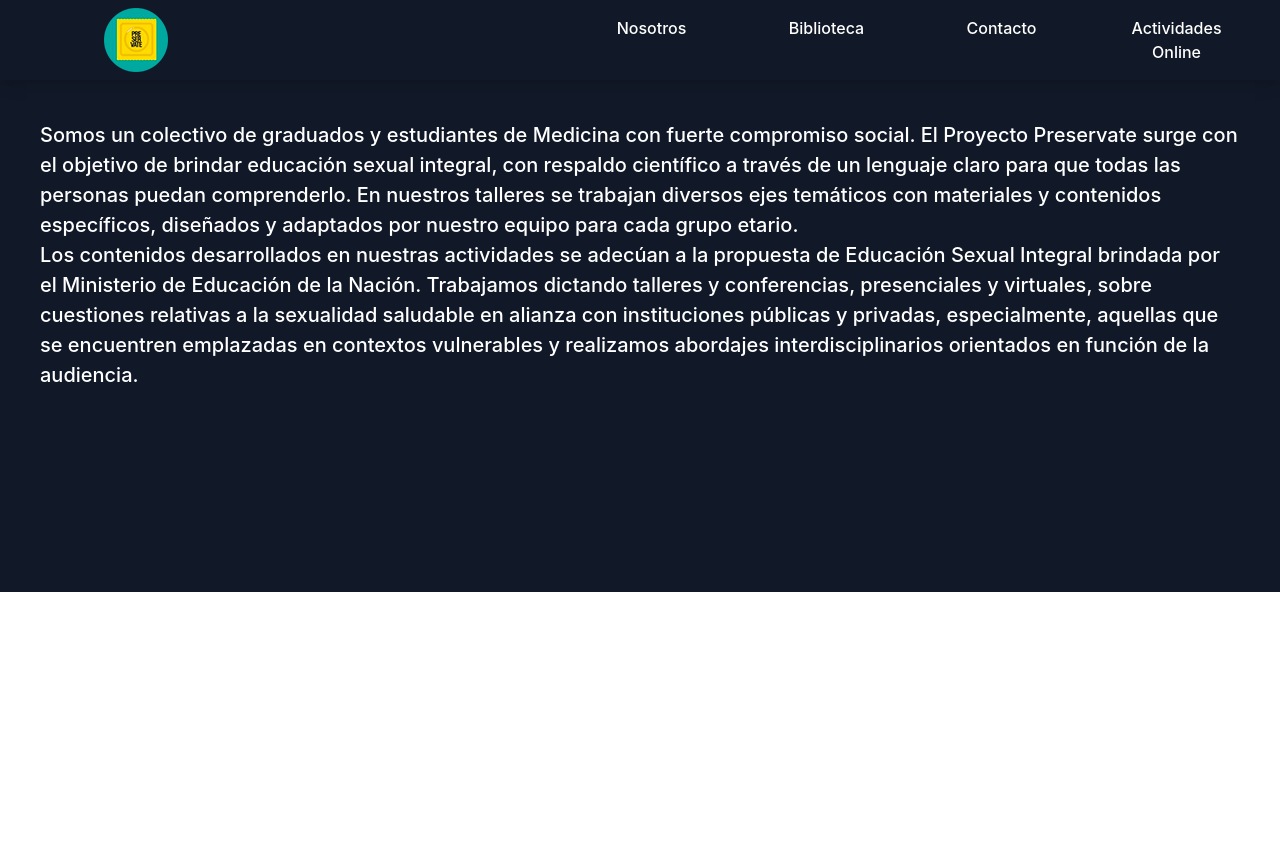
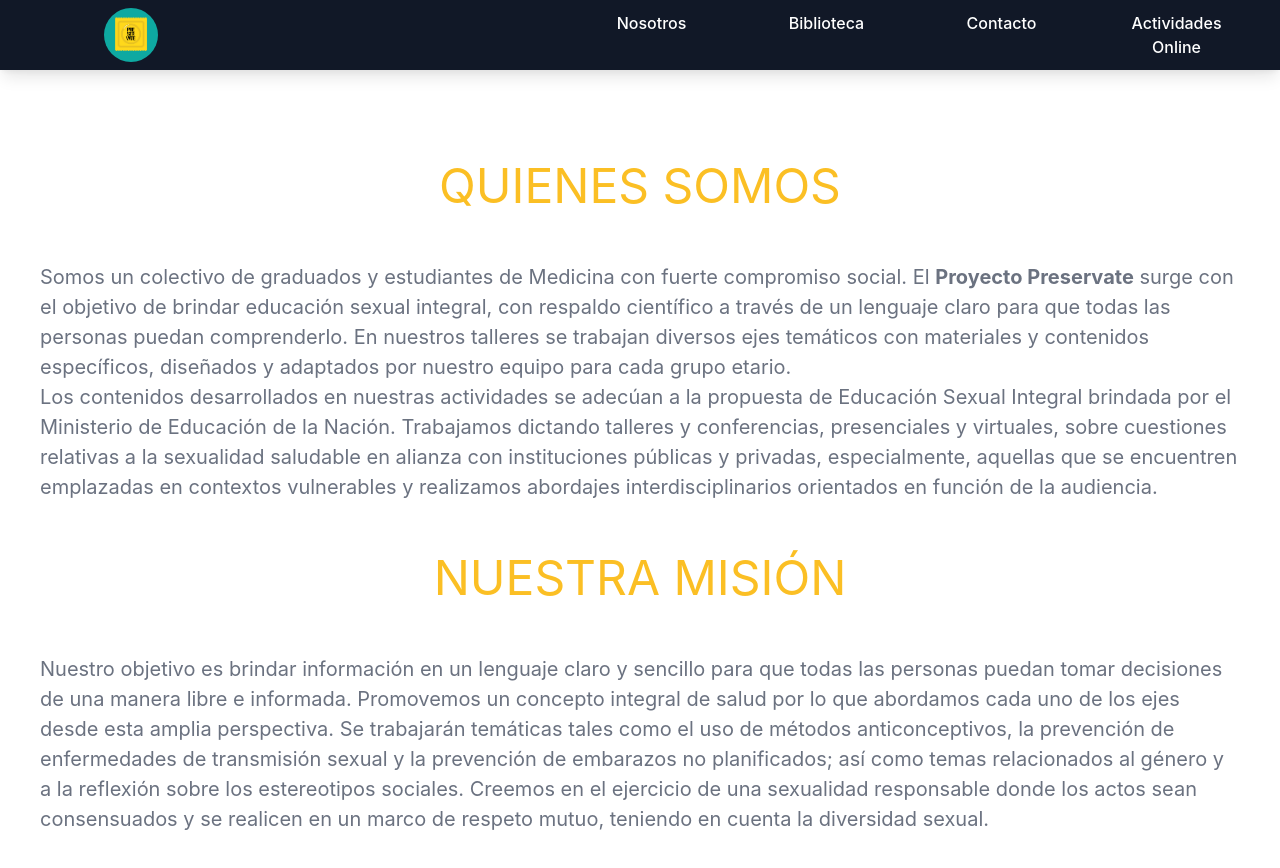
Before and after one commit to giancarlobrusca/preservate-website, a Next.js app: page /nosotros in a window 1280 px wide. Shown: the top 868 px of the page. Before the commit the page ends 800 px from the top, so only its background shows below. Built offline with nearby package versions, Linux system fonts and the light colour scheme.

Commit message:
details + our mission

```diff
--- a/src/components/Header/index.tsx
+++ b/src/components/Header/index.tsx
@@ -9,12 +9,17 @@ const navItems = [
 
 const Header = () => {
   return (
-    <header className="w-full bg-gray-900 shadow-lg z-50">
+    <header className="sticky top-0 w-full bg-gray-900 shadow-lg z-50">
       <nav className="w-full flex items-center justify-between px-4">
         <div className="ml-20">
           <Link href="/">
             <a>
-              <img src="/logo.png" alt="Logo Preservate" className="p-2" />
+              <img
+                src="/img/logo.jpg"
+                alt="Logo Preservate"
+                className="p-2 rounded-full"
+                style={{ width: '70px' }}
+              />
             </a>
           </Link>
         </div>
--- a/src/pages/nosotros/index.tsx
+++ b/src/pages/nosotros/index.tsx
@@ -3,24 +3,24 @@ import Header from '../../components/Header';
 
 export default function Nosotros() {
   return (
-    <div className="flex flex-col items-center bg-gray-900">
+    <div className="flex flex-col items-center">
       <Head>
         <title>PRESERVATE</title>
         <link rel="icon" href="/favicon.ico" />
       </Head>
       <Header />
-      <main
-        className="p-10 text-xl text-white font-medium"
-        style={{ height: '40vw' }}
-      >
+      <main className="p-10 text-xl text-gray-500">
+        <h1 className="text-yellow-400 text-5xl text-center m-10">
+          QUIENES SOMOS
+        </h1>
         <p>
           Somos un colectivo de graduados y estudiantes de Medicina con fuerte
-          compromiso social. El Proyecto Preservate surge con el objetivo de
-          brindar educación sexual integral, con respaldo científico a través de
-          un lenguaje claro para que todas las personas puedan comprenderlo. En
-          nuestros talleres se trabajan diversos ejes temáticos con materiales y
-          contenidos específicos, diseñados y adaptados por nuestro equipo para
-          cada grupo etario.
+          compromiso social. El <b>Proyecto Preservate</b> surge con el objetivo
+          de brindar educación sexual integral, con respaldo científico a través
+          de un lenguaje claro para que todas las personas puedan comprenderlo.
+          En nuestros talleres se trabajan diversos ejes temáticos con
+          materiales y contenidos específicos, diseñados y adaptados por nuestro
+          equipo para cada grupo etario.
         </p>
 
         <p>
@@ -33,6 +33,24 @@ export default function Nosotros() {
           vulnerables y realizamos abordajes interdisciplinarios orientados en
           función de la audiencia.
         </p>
+
+        <h1 className="text-yellow-400 text-5xl text-center m-10">
+          NUESTRA MISIÓN
+        </h1>
+
+        <p>
+          Nuestro objetivo es brindar información en un lenguaje claro y
+          sencillo para que todas las personas puedan tomar decisiones de una
+          manera libre e informada. Promovemos un concepto integral de salud por
+          lo que abordamos cada uno de los ejes desde esta amplia perspectiva.
+          Se trabajarán temáticas tales como el uso de métodos anticonceptivos,
+          la prevención de enfermedades de transmisión sexual y la prevención de
+          embarazos no planificados; así como temas relacionados al género y a
+          la reflexión sobre los estereotipos sociales. Creemos en el ejercicio
+          de una sexualidad responsable donde los actos sean consensuados y se
+          realicen en un marco de respeto mutuo, teniendo en cuenta la
+          diversidad sexual.
+        </p>
       </main>
       <footer></footer>
     </div>
```
